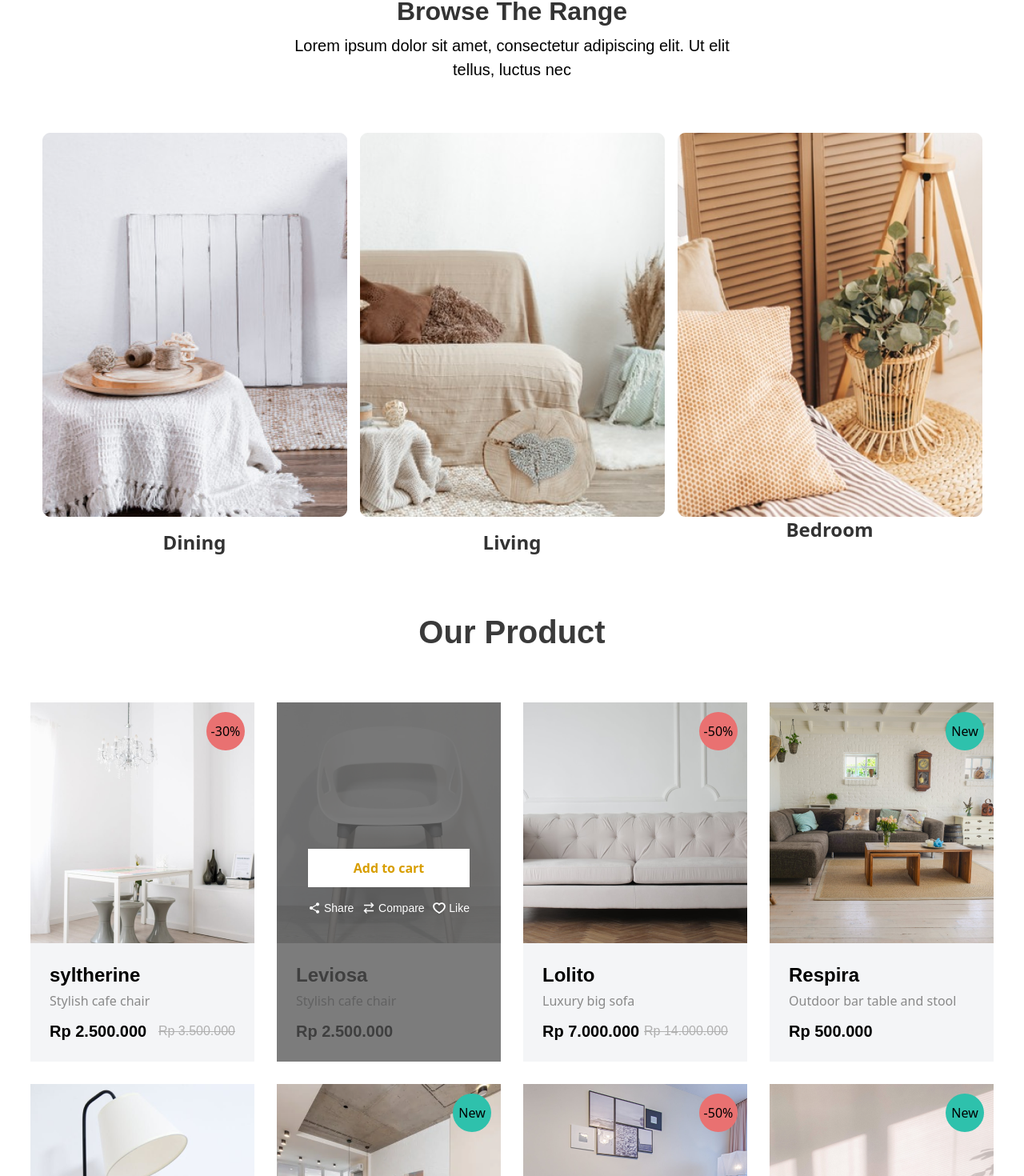
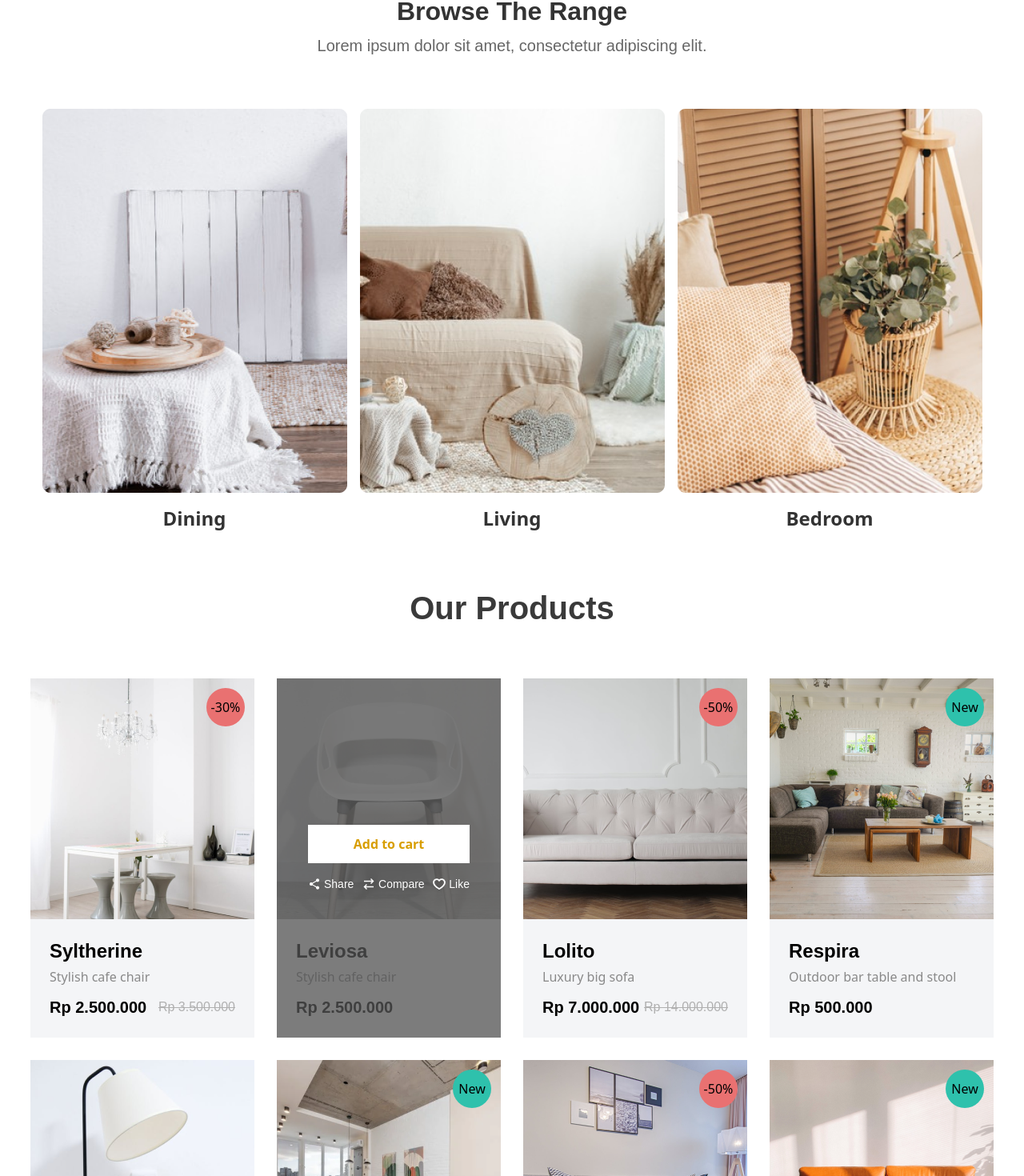
Before and after one commit to javed-ali92/Hacathon_Furniro, a Next.js app: page / in a window 1280 px wide. Shown: the part 954-2424 px from the top of the page at 80% size. Built offline with nearby package versions, Linux system fonts and the light colour scheme.

Commit message:
add more project

```diff
--- a/src/app/page.tsx
+++ b/src/app/page.tsx
@@ -1,7 +1,7 @@
-import Image from 'next/image'
+import Image from "next/image";
 import ProductCard from "../components/Product-Card";
 import Link from "next/link";
-export default function Home()  {
+export default function Home() {
   return (
     <div>
       {/* Hero Section Start */}
@@ -26,20 +26,21 @@ export default function Home()  {
           </button>
         </div>
       </div>
-      {/* Hero section end */}
+      {/* Hero Section End */}
 
-       {/* Browse Rang Start */}
+      {/* Browse Range Start */}
       <div className="w-full mx-auto my-12 px-4">
+        {/* Heading Section */}
         <div className="max-w-[90%] md:max-w-[559px] mx-auto mb-8 md:mb-16 text-center">
           <h2 className="font-poppins font-bold text-2xl md:text-[32px] leading-tight text-[#333333]">
             Browse The Range
           </h2>
-          <p className="text-sm md:text-xl leading-6 md:leading-[30px] font-normal font-poppins text-[#66666] mt-2">
-            Lorem ipsum dolor sit amet, consectetur adipiscing elit. Ut elit tellus, luctus nec
+          <p className="text-sm md:text-xl leading-6 md:leading-[30px] font-normal font-poppins text-[#666666] mt-2">
+            Lorem ipsum dolor sit amet, consectetur adipiscing elit.
           </p>
         </div>
 
-        {/* Card Section */}
+        {/* Cards Section */}
         <div className="flex flex-col md:flex-row justify-center md:justify- gap-8 md:gap-4">
           <div className="flex flex-col items-center gap-4">
             <Image
@@ -67,7 +68,7 @@ export default function Home()  {
             </h3>
           </div>
 
-          <div>
+          <div className="flex flex-col items-center gap-4">
             <Image
               src="/bedroom.png"
               alt="Bedroom"
@@ -83,21 +84,19 @@ export default function Home()  {
       </div>
       {/* Browse Range End */}
 
-       {/* Our Product start */}
-
-       <div className='xl:w-[1236px] mx-auto px-4 py-6'>
+      {/* Our Product Start */}
+      <div className="xl:w-[1236px] mx-auto px-4 py-6">
         <div>
           {/* Section Title */}
-          <h2 className='text-[32px] md:text-[40px] leading-[48px] font-poppins font-bold text-center text-[#3a3a3a] mb-8 md:mb-16'>
-            Our Product
+          <h2 className="text-[32px] md:text-[40px] leading-[48px] font-poppins font-bold text-center text-[#3A3A3A] mb-8 md:mb-16">
+            Our Products
           </h2>
 
           {/* Product Grid */}
-          <div className='grid drid-cols-1 sm:grid-cols-2 lg:grid-cols-3 xl:grid-cols-4 gap-6 md:gap-7'>
-
+          <div className="grid grid-cols-1 sm:grid-cols-2 lg:grid-cols-3 xl:grid-cols-4 gap-6 md:gap-7">
             <ProductCard
               image="/image-1.png"
-            name="syltherine"
+              name="Syltherine"
               description="Stylish cafe chair"
               discountedPrice="Rp 2.500.000"
               originalPrice="Rp 3.500.000"
@@ -128,7 +127,7 @@ export default function Home()  {
               name="Respira"
               description="Outdoor bar table and stool"
               discountedPrice="Rp 500.000"
-            discountBgColor="bg-[#2EC1Ac]"
+              discountBgColor="bg-[#2EC1AC]"
               discount="New"
             />
 
@@ -137,7 +136,6 @@ export default function Home()  {
               name="Grifo"
               description="Night lamp"
               discountedPrice="Rp 1.500.000"
-
             />
 
             <ProductCard
@@ -178,16 +176,14 @@ export default function Home()  {
               >
                 Show More
               </button>
-
             </Link>
           </div>
           {/* button end */}
         </div>
       </div>
-
       {/* Our Product End */}
 
-       {/* Beautiful Section Start */}
+      {/* beautiful section start */}
       <div className="h-[670px] w-full flex bg-[#FCF8F3] lg:flex-row flex-col">
         {/* Text Left Side */}
         <div className="flex flex-col my-auto gap-6 pl-6 md:pl-14 w-full lg:w-1/2">
@@ -209,7 +205,7 @@ export default function Home()  {
           </button>
         </div>
 
-        {/* Image Section */}
+        {/* Images Section */}
         <div className="flex gap-5 relative justify-center items-center overflow-hidden max-h-[600px] lg:justify-start w-full lg:w-1/2 mt-6 lg:mt-0">
           {/* Main Image */}
           <div className="relative w-full max-w-[404px]">
@@ -229,7 +225,7 @@ export default function Home()  {
                   Inner Peace
                 </h5>
               </div>
-              <div>
+              <div className="h-10 w-10 bg-[#B88E2F] flex justify-center items-center">
                 <Image
                   src={"/right-arrow.png"}
                   alt="arrow image"
@@ -240,7 +236,7 @@ export default function Home()  {
             </div>
           </div>
 
-          {/* Smaller Image */}
+          {/* Smaller Images */}
           <div className="flex flex-col w-full max-w-[280px] gap-6 lg:gap-12 lg:-mt-[35px]">
             <Image
               src={"/room-2.png"}
@@ -261,7 +257,6 @@ export default function Home()  {
           </div>
 
           {/* Small Side Image */}
-
           <div className="hidden lg:block lg:-mt-[109px]">
             <Image
               src={"/room-3.png"}
@@ -271,6 +266,7 @@ export default function Home()  {
               className="w-[82px] h-auto"
             />
           </div>
+
           {/* Image Navigator */}
           <Image
             src={"/image-navigator.png"}
@@ -281,11 +277,11 @@ export default function Home()  {
           />
         </div>
       </div>
-       {/* Beautiful Section End */}
+      {/* beautiful section end */}
 
-       {/* Furniro Furniture Start */}
+      {/*FuniroFurniture start */}
       <div className="mt-16">
-        <div className="mx-4">
+        <div className="px-4">
           <p className="font-poppins font-semibold text-center text-[#616161] text-lg md:text-xl/[30px]">
             Share your setup with
           </p>
@@ -302,9 +298,7 @@ export default function Home()  {
           className="w-full h-auto object-cover"
         />
       </div>
-
-       {/* Furniro Furniture End */}
-
+      {/*FuniroFurniture end */}
     </div>
-  )
+  );
 }
--- a/src/app/shop/page.tsx
+++ b/src/app/shop/page.tsx
@@ -85,7 +85,6 @@ export default function Shop() {
           {/* Product Grid */}
           <div className="grid grid-cols-1 sm:grid-cols-2 lg:grid-cols-3 xl:grid-cols-4 gap-6 md:gap-7">
             {/* First Row */}
-            <Link href={"/singleProduct"}>
               <ProductCard
                 image="/image-1.png"
                 name="Syltherine"
@@ -95,20 +94,17 @@ export default function Shop() {
                 discountBgColor="bg-[#E97171]"
                 discount="-30%"
               />
-            </Link>
-            <Link href={"/singleProduct"}>
+
               <ProductCard
-                image="/images-02.png"
+                image="/images-2.png"
                 name="Leviosa"
                 description="Stylish cafe chair"
                 discountedPrice="Rp 2.500.000"
                 showOverlay={true}
               />
-            </Link>
 
-            <Link href={"/singleProduct"}>
               <ProductCard
-                image="/images-03.png"
+                image="/images-3.png"
                 name="Lolito"
                 description="Luxury big sofa"
                 discountedPrice="Rp 7.000.000"
@@ -116,9 +112,7 @@ export default function Shop() {
                 discountBgColor="bg-[#E97171]"
                 discount="-50%"
               />
-            </Link>
 
-            <Link href={"/singleProduct"}>
               <ProductCard
                 image="/image-4.png"
                 name="Respira"
@@ -127,10 +121,8 @@ export default function Shop() {
                 discountBgColor="bg-[#2EC1AC]"
                 discount="New"
               />
-            </Link>
 
             {/* Second Row */}
-            <Link href={"/singleProduct"}>
               <ProductCard
                 image="/image-1.png"
                 name="Syltherine"
@@ -140,18 +132,14 @@ export default function Shop() {
                 discountBgColor="bg-[#E97171]"
                 discount="-30%"
               />
-            </Link>
 
-            <Link href={"/singleProduct"}>
               <ProductCard
                 image="/images-2.png"
                 name="Leviosa"
                 description="Stylish cafe chair"
                 discountedPrice="Rp 2.500.000"
               />
-            </Link>
 
-            <Link href={"/singleProduct"}>
               <ProductCard
                 image="/images-3.png"
                 name="Lolito"
@@ -161,8 +149,7 @@ export default function Shop() {
                 discountBgColor="bg-[#E97171]"
                 discount="-50%"
               />
-            </Link>
-            <Link href={"/singleProduct"}>
+
               <ProductCard
                 image="/image-4.png"
                 name="Respira"
@@ -171,10 +158,8 @@ export default function Shop() {
                 discountBgColor="bg-[#2EC1AC]"
                 discount="New"
               />
-            </Link>
 
             {/* third Row */}
-            <Link href={"/singleProduct"}>
               <ProductCard
                 image="/image-1.png"
                 name="Syltherine"
@@ -184,16 +169,14 @@ export default function Shop() {
                 discountBgColor="bg-[#E97171]"
                 discount="-30%"
               />
-            </Link>
-            <Link href={"/singleProduct"}>
+
               <ProductCard
                 image="/images-2.png"
                 name="Leviosa"
                 description="Stylish cafe chair"
                 discountedPrice="Rp 2.500.000"
               />
-            </Link>
-            <Link href={"/singleProduct"}>
+
               <ProductCard
                 image="/images-3.png"
                 name="Lolito"
@@ -203,9 +186,7 @@ export default function Shop() {
                 discountBgColor="bg-[#E97171]"
                 discount="-50%"
               />
-            </Link>
 
-            <Link href={"/singleProduct"}>
               <ProductCard
                 image="/image-4.png"
                 name="Respira"
@@ -214,10 +195,8 @@ export default function Shop() {
                 discountBgColor="bg-[#2EC1AC]"
                 discount="New"
               />
-            </Link>
 
             {/* fourth Row */}
-            <Link href={"/singleProduct"}>
               <ProductCard
                 image="/image-1.png"
                 name="Syltherine"
@@ -227,17 +206,14 @@ export default function Shop() {
                 discountBgColor="bg-[#E97171]"
                 discount="-30%"
               />
-            </Link>
-            <Link href={"/singleProduct"}>
+
               <ProductCard
                 image="/images-2.png"
                 name="Leviosa"
                 description="Stylish cafe chair"
                 discountedPrice="Rp 2.500.000"
               />
-            </Link>
 
-            <Link href={"/singleProduct"}>
               <ProductCard
                 image="/images-3.png"
                 name="Lolito"
@@ -247,9 +223,7 @@ export default function Shop() {
                 discountBgColor="bg-[#E97171]"
                 discount="-50%"
               />
-            </Link>
 
-            <Link href={"/singleProduct"}>
               <ProductCard
                 image="/image-4.png"
                 name="Respira"
@@ -258,7 +232,6 @@ export default function Shop() {
                 discountBgColor="bg-[#2EC1AC]"
                 discount="New"
               />
-            </Link>
           </div>
 
           {/* button start */}
--- a/src/components/Header.tsx
+++ b/src/components/Header.tsx
@@ -27,7 +27,7 @@ export default function Header() {
       onClick={() => setMenueOpen(!menueOpen)}
       className="text-2xl focus:outline-none"
       >
-        {/* {menueOpen ? "X" : "☰"} */}
+        {menueOpen ? "X" : "☰"}
 
       </button>
 
--- a/src/components/Product-Card.tsx
+++ b/src/components/Product-Card.tsx
@@ -1,3 +1,4 @@
+import Link from "next/link";
 import Image from "next/image";
 
 interface ProductCardProps {
@@ -22,6 +23,8 @@ const ProductCard: React.FC<ProductCardProps> = ({
   showOverlay = false, // Default is false
 }) => {
   return (
+    <Link href={"/singleProduct"}>
+
     <div className="relative w-[320px] sm:w-[280px] mx-auto">
       <div
         className={`flex flex-col relative group transition-opacity duration-300 ${
@@ -117,6 +120,7 @@ const ProductCard: React.FC<ProductCardProps> = ({
         </div>
       )}
     </div>
+    </Link>
   );
 };
 
```
Lines whose indentation alone changed are shown as unchanged.
